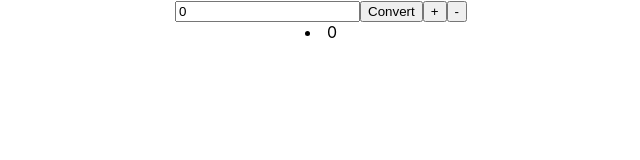
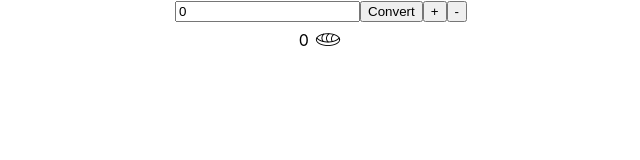
Before and after one commit to vvn-chvz/mayan_base20, a React (Create React App) app: page / in a window 1280 px wide. Shown: the top 160 px of the page, without its empty margins (319-959 px from the left). Built offline with nearby package versions, Linux system fonts and the light colour scheme.

Commit message:
Arabic numeral adjacent to Mayan numeral, removing bullet points

```diff
--- a/src/component/InputContainer.css
+++ b/src/component/InputContainer.css
@@ -11,3 +11,7 @@
     flex: 1 0 auto;
     display: flex;
 }
+
+.App li {
+    list-style: none;
+}
--- a/src/component/InputContainer.jsx
+++ b/src/component/InputContainer.jsx
@@ -2,8 +2,15 @@ import * as React from 'react';
 import { convert } from '../logic/convert';
 import "./InputContainer.css";
 
+var shortid = require('shortid');
 
-var shortid = require('shortid');
+function importAll(r) {
+  let images = {};
+  r.keys().map((item, index) => { images[item.replace('./', '')] = r(item); });
+  return images;
+}
+
+const images = importAll(require.context('../media', false, /\.(png|jpe?g|svg)$/));
 
 export default class InputContainer extends React.Component {
   constructor(props) {
@@ -49,8 +56,9 @@ export default class InputContainer extends React.Component {
           <button onClick={this.convertHandler}>Convert</button>
           <button onClick={this.IncrementItem}>+</button>
           <button onClick={this.DecrementItem}>-</button>
+
           {this.state.result.map((number, i) =>
-            <li className={i} key={i}>{number}</li>
+            <li className={i} key={i}>{number} <img src={images[number + '.png']} /></li>
           )}
         </form>
       </div>
```
